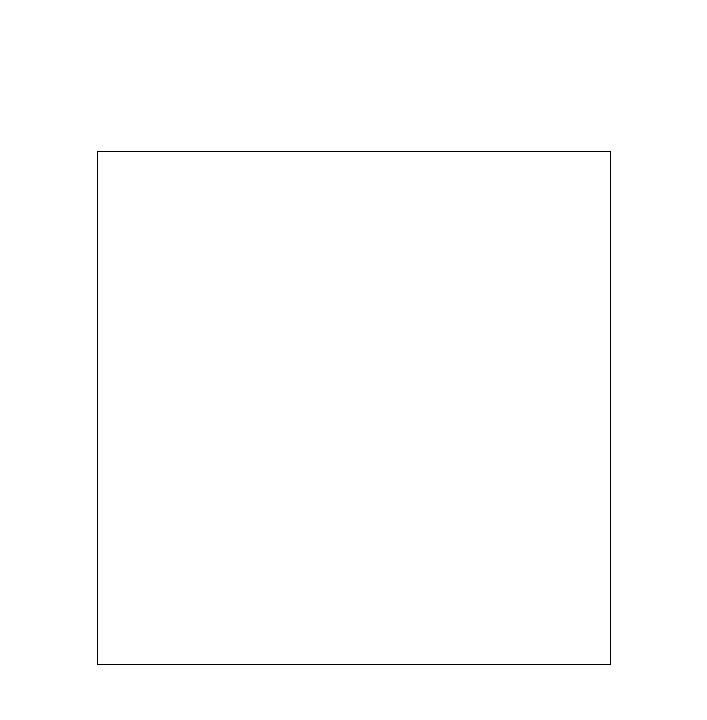
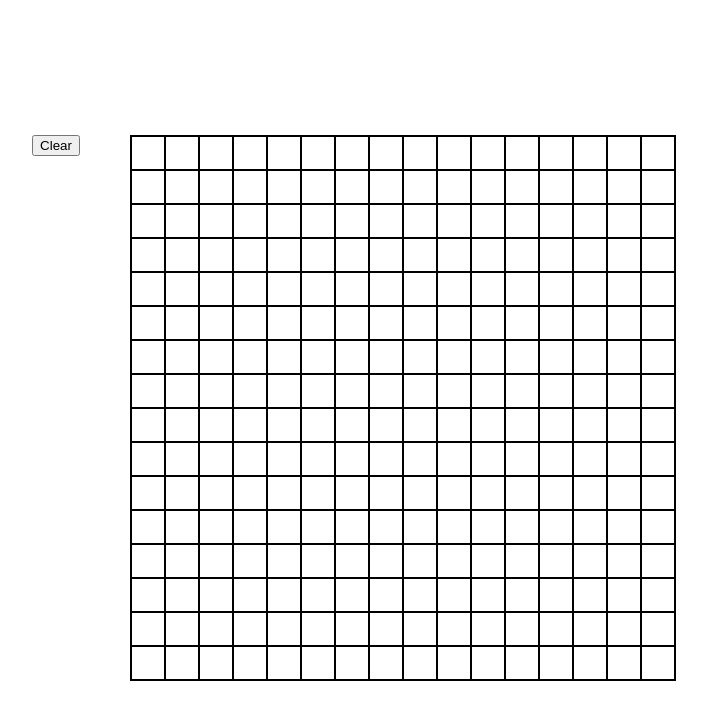
Before and after one commit to LeergutLarss/odin-etch-a-sketch, a plain HTML site: page index.html in a window 1280 px wide. Shown: the whole page, without its empty margins (286-993 px from the left). Drawn offline with Linux system fonts and the light colour scheme.

Commit message:
Hover colors square function

```diff
--- a/index.html
+++ b/index.html
@@ -10,6 +10,9 @@
 </head>
 <body>
     <div class="main">
+        <div class="pannel">
+            <button type="button">Clear</button>
+        </div>
         <div class="grid">
 
         </div>
--- a/script.js
+++ b/script.js
@@ -0,0 +1,45 @@
+// Create empty squares
+function createSquares() {
+    let squaresCount = 0;
+
+
+    const grid = document.querySelector(".grid");
+
+    while(squaresCount < 256) {
+        const squares = document.createElement("div");
+        squares.classList.add("emptySquare");
+        grid.appendChild(squares);
+        squaresCount++;
+    }
+}
+//empty squares as array
+
+//checkSquares
+function checkSquares(grid) {
+    grid.forEach(square => {
+        square.addEventListener("mouseover", () => {
+            square.classList.add("onhover");
+        })
+    });
+    grid.forEach(square => {
+        square.addEventListener("mouseout", () => {
+            square.classList.remove("onhover");
+        })
+    });
+}
+
+/*
+//clearGrid
+function clearGrid(grid) {
+    const clearButton = document.querySelector(".pannel button");
+    clearButton.addEventListener("click", () => {
+        grid.forEach(square => {
+            square.classList.
+        });
+    })
+}
+*/
+
+createSquares();
+const grid = document.querySelectorAll(".emptySquare");
+checkSquares(grid);
--- a/styles.css
+++ b/styles.css
@@ -5,10 +5,27 @@ body {
     height: 100vh;
 }
 
+.main {
+    display: flex;
+    gap: 50px;
+}
+
 .grid {
     display: flex;
     flex-wrap: wrap;
-    height: 512px;
-    width: 512px;
+    margin: 0;
+    height: 544px;
+    width: 544px;
     border: 1px solid black;
 }
+
+.emptySquare {
+    height: 32px;
+    width: 32px;
+    border: 1px solid black;
+    margin: 0;
+}
+
+.onhover {
+    background-color: grey;
+}
```
